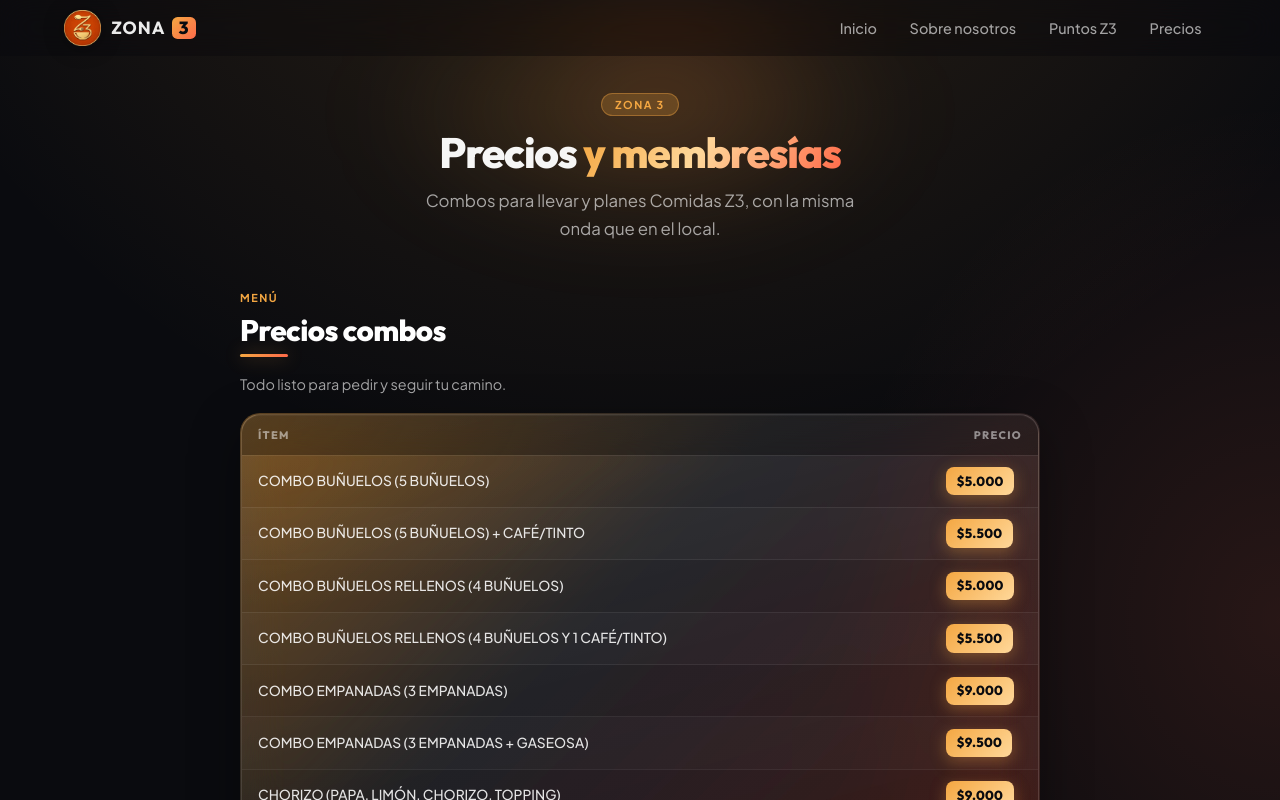
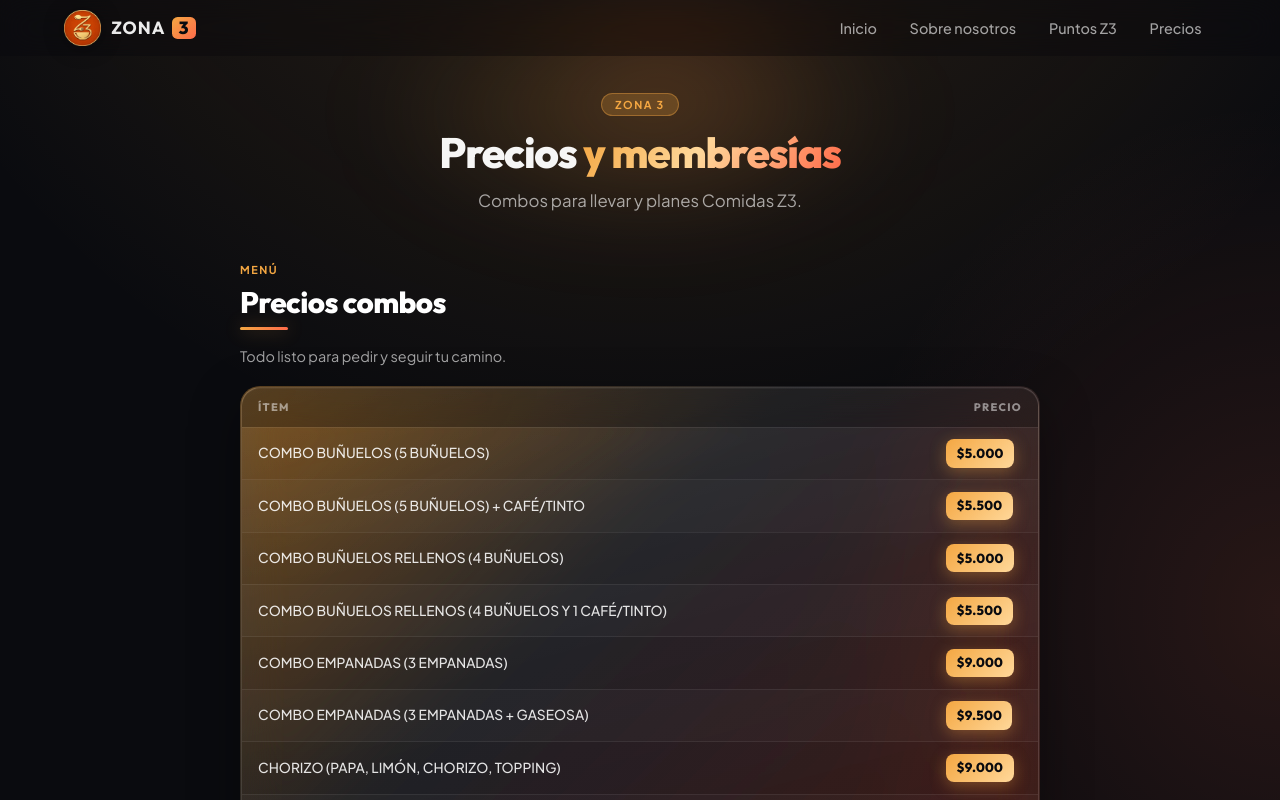
Before and after one commit to jucaicedoa/z3-sistema-puntos, an Angular app: page /precios in a window 1280 px wide. Shown: the top 800 px of the page. Built offline with nearby package versions, Linux system fonts and the light colour scheme.

Commit message:
fix: ajuste texto

```diff
--- a/src/app/precios/precios.component.html
+++ b/src/app/precios/precios.component.html
@@ -7,7 +7,7 @@
       <h1 class="precios-title">
         Precios <span class="text-gradient">y membresías</span>
       </h1>
-      <p class="precios-lead">Combos para llevar y planes Comidas Z3, con la misma onda que en el local.</p>
+      <p class="precios-lead">Combos para llevar y planes Comidas Z3.</p>
     </header>
 
     <section class="precios-section precios-section--combos" aria-labelledby="precios-combos-title">
```
